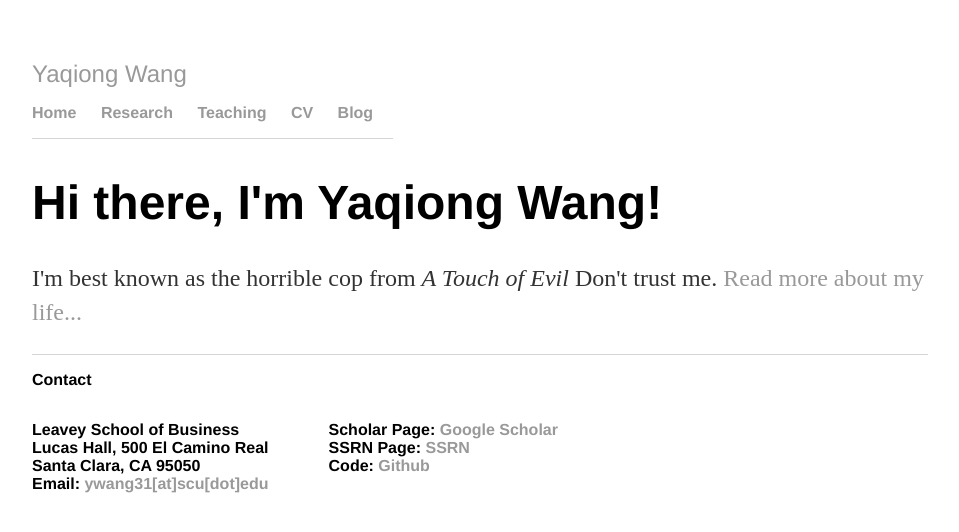
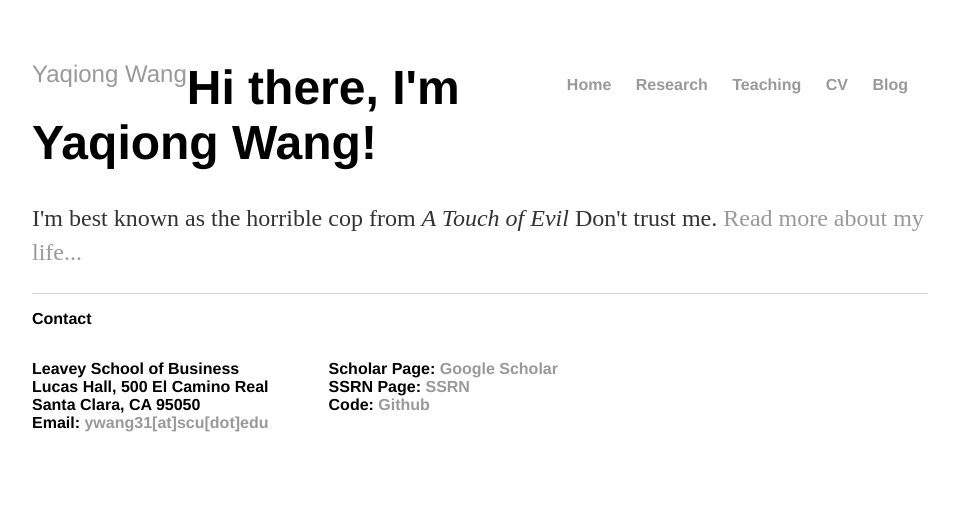
Before and after one commit to YaqiongWang/PersonalWeb, a Jekyll site: the page built from index.html, in a window 1280 px wide. Shown: the top 532 px of the page, without its empty margins (160-1119 px from the left). Built offline with Jekyll 4.4.1, drawn with Linux system fonts in a browser that asks for light colours.

Commit message:
Update main.css

```diff
--- a/css/main.css
+++ b/css/main.css
@@ -21,7 +21,7 @@ a:hover {
     text-decoration: underline;
 }
 .headwrap{
-    display:inline-block;
+    display:inline;
     border-bottom: 1px solid #d5d5d5;
 }
 .pagetitle{
```
